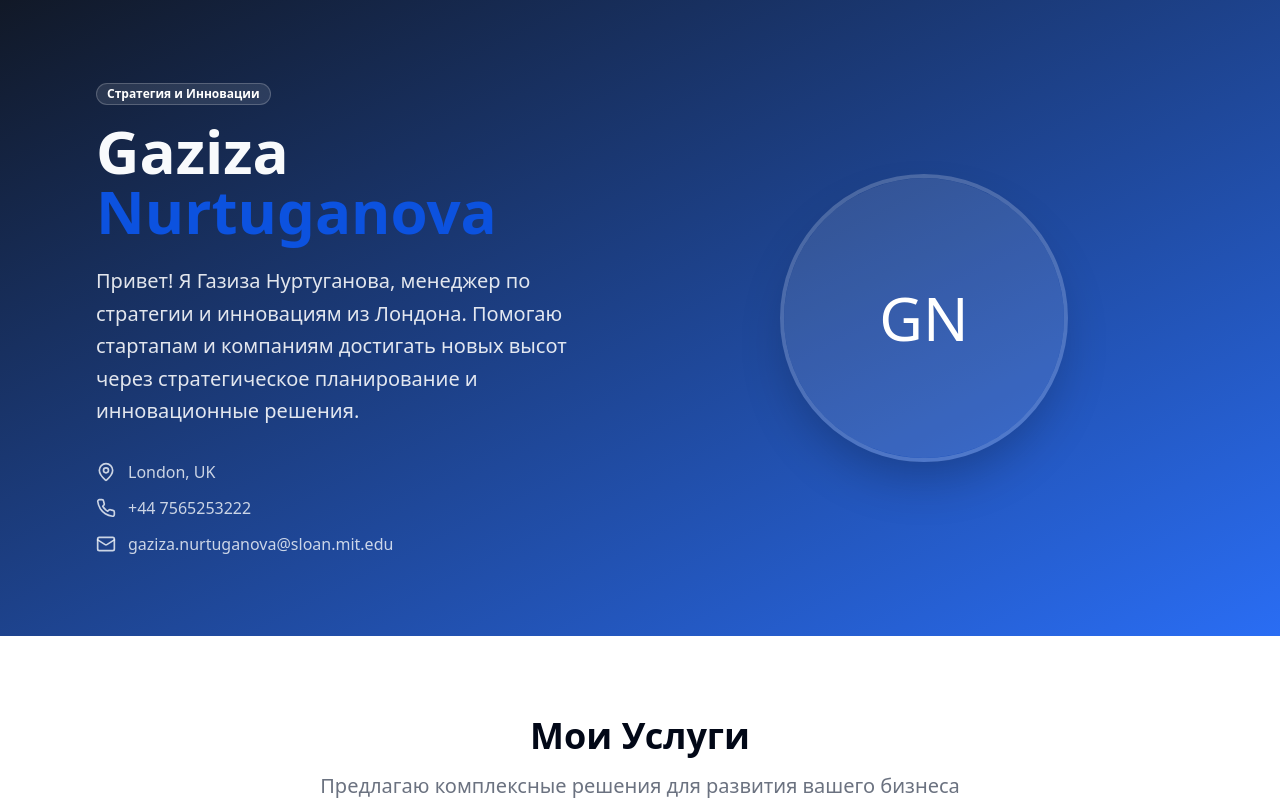
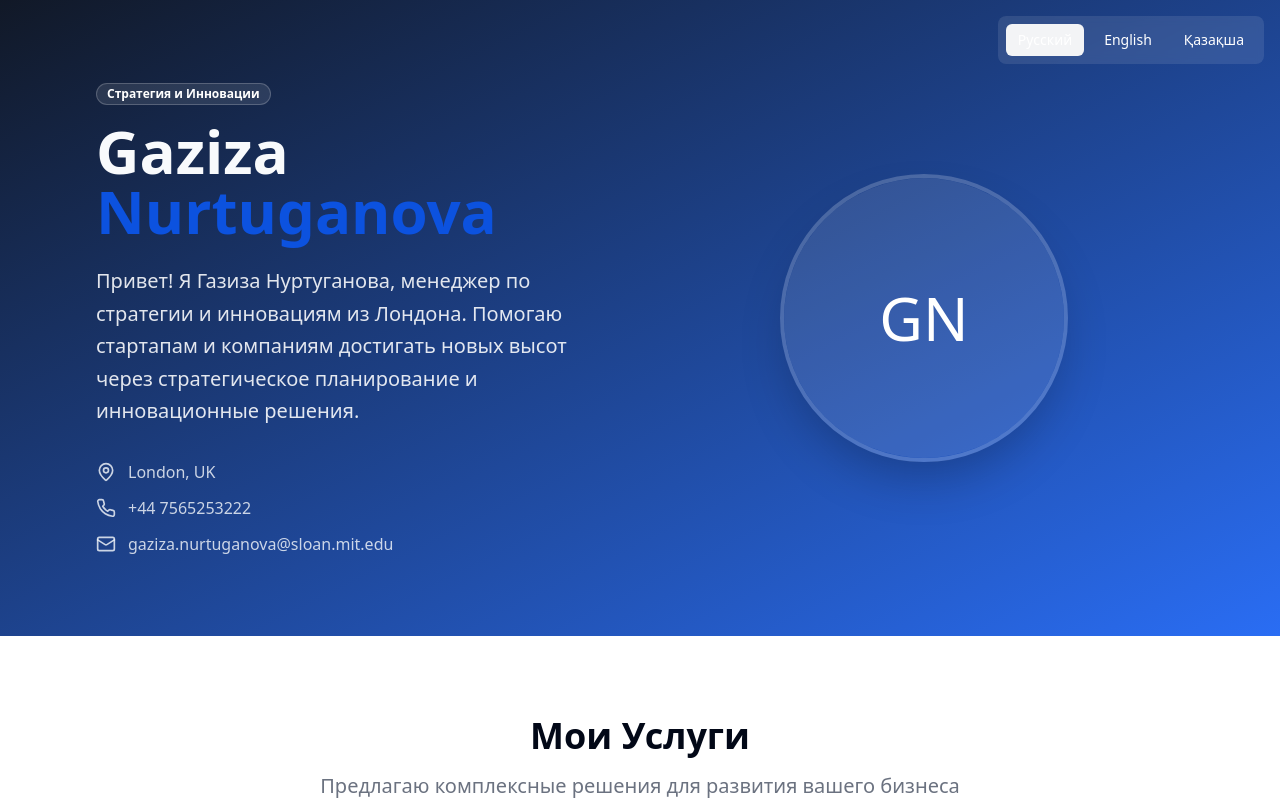
Before and after one commit to GazizaX/gaziza-innovate-hub, a React (Vite) app: page / in a window 1280 px wide. Shown: the top 800 px of the page. Built offline with nearby package versions, Linux system fonts and the light colour scheme.

Commit message:
Add language switching functionality
Implement language switching for the landing page, allowing users to select between Russian, Kazakh, and English.

```diff
--- a/src/pages/Index.tsx
+++ b/src/pages/Index.tsx
@@ -6,15 +6,116 @@ import { Label } from "@/components/ui/label";
 import { Textarea } from "@/components/ui/textarea";
 import { Badge } from "@/components/ui/badge";
 import { Avatar, AvatarFallback, AvatarImage } from "@/components/ui/avatar";
-import { Mail, Phone, MapPin, Star, Send, Lightbulb, TrendingUp, Target } from "lucide-react";
+import { Mail, Phone, MapPin, Star, Send, Lightbulb, TrendingUp, Target, Globe } from "lucide-react";
+
+type Language = 'ru' | 'en' | 'kz';
+
+const translations = {
+  ru: {
+    badge: "Стратегия и Инновации",
+    intro: "Привет! Я Газиза Нуртуганова, менеджер по стратегии и инновациям из Лондона. Помогаю стартапам и компаниям достигать новых высот через стратегическое планирование и инновационные решения.",
+    servicesTitle: "Мои Услуги",
+    servicesSubtitle: "Предлагаю комплексные решения для развития вашего бизнеса",
+    service1Title: "Go-to-market стратегия",
+    service1Subtitle: "для стартапов",
+    service1Description: "Разработка комплексной стратегии выхода на рынок с учетом особенностей вашего продукта и целевой аудитории.",
+    service2Title: "Маркетинг и развитие",
+    service2Subtitle: "продаж",
+    service2Description: "Построение эффективных маркетинговых воронок и систем продаж для максимизации конверсии и роста выручки.",
+    service3Title: "Рост и масштабирование",
+    service3Subtitle: "продукта",
+    service3Description: "Оптимизация продуктовых процессов и создание стратегий масштабирования для устойчивого долгосрочного роста.",
+    testimonialsTitle: "Отзывы Клиентов",
+    testimonialsSubtitle: "Что говорят о моей работе",
+    testimonial1: "Отличный специалист, рекомендую! Газиза помогла нам разработать стратегию выхода на новый рынок.",
+    testimonial2: "Очень доволен работой, всё быстро и качественно. Результаты превзошли ожидания.",
+    contactTitle: "Связаться со мной",
+    contactSubtitle: "Готов обсудить ваш проект и найти лучшие решения",
+    nameLabel: "Имя",
+    emailLabel: "Email",
+    phoneLabel: "Телефон",
+    messageLabel: "Сообщение",
+    namePlaceholder: "Ваше имя",
+    emailPlaceholder: "your@email.com",
+    phonePlaceholder: "+7 (xxx) xxx-xx-xx",
+    messagePlaceholder: "Расскажите о вашем проекте...",
+    sendButton: "Отправить сообщение",
+    footerTagline: "Стратегия и инновации для вашего успеха"
+  },
+  en: {
+    badge: "Strategy and Innovation",
+    intro: "Hi! I'm Gaziza Nurtuganova, a strategy and innovation manager from London. I help startups and companies reach new heights through strategic planning and innovative solutions.",
+    servicesTitle: "My Services",
+    servicesSubtitle: "Offering comprehensive solutions for your business development",
+    service1Title: "Go-to-market strategy",
+    service1Subtitle: "for startups",
+    service1Description: "Development of comprehensive market entry strategies tailored to your product features and target audience.",
+    service2Title: "Marketing and sales",
+    service2Subtitle: "development",
+    service2Description: "Building effective marketing funnels and sales systems to maximize conversion and revenue growth.",
+    service3Title: "Product growth",
+    service3Subtitle: "and scaling",
+    service3Description: "Optimizing product processes and creating scaling strategies for sustainable long-term growth.",
+    testimonialsTitle: "Client Testimonials",
+    testimonialsSubtitle: "What people say about my work",
+    testimonial1: "Excellent specialist, highly recommend! Gaziza helped us develop a strategy for entering a new market.",
+    testimonial2: "Very satisfied with the work, everything was fast and high-quality. Results exceeded expectations.",
+    contactTitle: "Contact Me",
+    contactSubtitle: "Ready to discuss your project and find the best solutions",
+    nameLabel: "Name",
+    emailLabel: "Email",
+    phoneLabel: "Phone",
+    messageLabel: "Message",
+    namePlaceholder: "Your name",
+    emailPlaceholder: "your@email.com",
+    phonePlaceholder: "+44 (xxx) xxx-xxxx",
+    messagePlaceholder: "Tell me about your project...",
+    sendButton: "Send Message",
+    footerTagline: "Strategy and innovation for your success"
+  },
+  kz: {
+    badge: "Стратегия және Инновация",
+    intro: "Сәлем! Мен Газиза Нұртұғанова, Лондондағы стратегия және инновация менеджерімін. Стартаптар мен компанияларға стратегиялық жоспарлау және инновациялық шешімдер арқылы жаңа биіктерге жетуге көмектесемін.",
+    servicesTitle: "Менің Қызметтерім",
+    servicesSubtitle: "Бизнесіңізді дамыту үшін кешенді шешімдер ұсынамын",
+    service1Title: "Нарыққа шығу стратегиясы",
+    service1Subtitle: "стартаптар үшін",
+    service1Description: "Өніміңіздің ерекшеліктері мен мақсатты аудиторияны ескере отырып, нарыққа шығудың кешенді стратегиясын әзірлеу.",
+    service2Title: "Маркетинг және сату",
+    service2Subtitle: "дамыту",
+    service2Description: "Конверсияны және кіріс өсімін максималды арттыру үшін тиімді маркетингтік воронкалар мен сату жүйелерін құру.",
+    service3Title: "Өнімнің өсуі",
+    service3Subtitle: "және масштабтау",
+    service3Description: "Тұрақты ұзақ мерзімді өсу үшін өнім процестерін оңтайландыру және масштабтау стратегияларын жасау.",
+    testimonialsTitle: "Клиенттердің Пікірлері",
+    testimonialsSubtitle: "Менің жұмысым туралы не дейді",
+    testimonial1: "Керемет маман, ұсынамын! Газиза бізге жаңа нарыққа шығу стратегиясын әзірлеуге көмектесті.",
+    testimonial2: "Жұмыстан өте риза, бәрі жылдам және сапалы. Нәтижелер күткеннен де асып түсті.",
+    contactTitle: "Менімен Байланысу",
+    contactSubtitle: "Жобаңызды талқылауға және ең жақсы шешімдерді табуға дайынмын",
+    nameLabel: "Аты",
+    emailLabel: "Email",
+    phoneLabel: "Телефон",
+    messageLabel: "Хабарлама",
+    namePlaceholder: "Сіздің атыңыз",
+    emailPlaceholder: "your@email.com",
+    phonePlaceholder: "+7 (xxx) xxx-xx-xx",
+    messagePlaceholder: "Жобаңыз туралы айтыңыз...",
+    sendButton: "Хабарлама жіберу",
+    footerTagline: "Сіздің табысыңыз үшін стратегия және инновация"
+  }
+};
 
 const Index = () => {
+  const [language, setLanguage] = useState<Language>('ru');
   const [formData, setFormData] = useState({
     name: "",
     email: "",
     phone: "",
     message: ""
   });
+
+  const t = translations[language];
 
   const handleInputChange = (e: React.ChangeEvent<HTMLInputElement | HTMLTextAreaElement>) => {
     setFormData({
@@ -29,25 +130,52 @@ const Index = () => {
     // Handle form submission here
   };
 
-  console.log("Index component is rendering");
-
   return (
     <div className="min-h-screen bg-background">
+      {/* Language Switcher */}
+      <div className="fixed top-4 right-4 z-50">
+        <div className="bg-white/10 backdrop-blur-sm rounded-lg p-2 flex gap-2">
+          <Button
+            variant={language === 'ru' ? 'secondary' : 'ghost'}
+            size="sm"
+            onClick={() => setLanguage('ru')}
+            className="text-white hover:bg-white/20 h-8 px-3"
+          >
+            Русский
+          </Button>
+          <Button
+            variant={language === 'en' ? 'secondary' : 'ghost'}
+            size="sm"
+            onClick={() => setLanguage('en')}
+            className="text-white hover:bg-white/20 h-8 px-3"
+          >
+            English
+          </Button>
+          <Button
+            variant={language === 'kz' ? 'secondary' : 'ghost'}
+            size="sm"
+            onClick={() => setLanguage('kz')}
+            className="text-white hover:bg-white/20 h-8 px-3"
+          >
+            Қазақша
+          </Button>
+        </div>
+      </div>
+
       {/* Hero Section */}
       <section className="relative py-20 px-4 bg-gradient-to-br from-primary to-[hsl(var(--business-blue))] text-primary-foreground">
         <div className="container mx-auto max-w-6xl">
           <div className="grid lg:grid-cols-2 gap-12 items-center">
             <div>
               <Badge variant="secondary" className="mb-4 bg-white/10 text-white border-white/20">
-                Стратегия и Инновации
+                {t.badge}
               </Badge>
               <h1 className="text-5xl lg:text-6xl font-bold mb-6 leading-tight">
                 Gaziza<br />
                 <span className="text-[hsl(var(--business-blue-dark))]">Nurtuganova</span>
               </h1>
               <p className="text-xl mb-8 text-primary-foreground/90 leading-relaxed">
-                Привет! Я Газиза Нуртуганова, менеджер по стратегии и инновациям из Лондона.
-                Помогаю стартапам и компаниям достигать новых высот через стратегическое планирование и инновационные решения.
+                {t.intro}
               </p>
               <div className="flex flex-col gap-3 text-primary-foreground/80">
                 <div className="flex items-center gap-3">
@@ -78,9 +206,9 @@ const Index = () => {
       <section className="py-20 px-4">
         <div className="container mx-auto max-w-6xl">
           <div className="text-center mb-16">
-            <h2 className="text-4xl font-bold mb-4">Мои Услуги</h2>
+            <h2 className="text-4xl font-bold mb-4">{t.servicesTitle}</h2>
             <p className="text-xl text-muted-foreground max-w-2xl mx-auto">
-              Предлагаю комплексные решения для развития вашего бизнеса
+              {t.servicesSubtitle}
             </p>
           </div>
 
@@ -90,12 +218,12 @@ const Index = () => {
                 <div className="w-16 h-16 mx-auto mb-4 rounded-full bg-[hsl(var(--business-blue))] flex items-center justify-center group-hover:scale-110 transition-transform">
                   <Target className="w-8 h-8 text-white" />
                 </div>
-                <CardTitle className="text-2xl">Go-to-market стратегия</CardTitle>
-                <CardDescription>для стартапов</CardDescription>
+                <CardTitle className="text-2xl">{t.service1Title}</CardTitle>
+                <CardDescription>{t.service1Subtitle}</CardDescription>
               </CardHeader>
               <CardContent>
                 <p className="text-muted-foreground text-center">
-                  Разработка комплексной стратегии выхода на рынок с учетом особенностей вашего продукта и целевой аудитории.
+                  {t.service1Description}
                 </p>
               </CardContent>
             </Card>
@@ -105,12 +233,12 @@ const Index = () => {
                 <div className="w-16 h-16 mx-auto mb-4 rounded-full bg-[hsl(var(--business-blue))] flex items-center justify-center group-hover:scale-110 transition-transform">
                   <TrendingUp className="w-8 h-8 text-white" />
                 </div>
-                <CardTitle className="text-2xl">Маркетинг и развитие</CardTitle>
-                <CardDescription>продаж</CardDescription>
+                <CardTitle className="text-2xl">{t.service2Title}</CardTitle>
+                <CardDescription>{t.service2Subtitle}</CardDescription>
               </CardHeader>
               <CardContent>
                 <p className="text-muted-foreground text-center">
-                  Построение эффективных маркетинговых воронок и систем продаж для максимизации конверсии и роста выручки.
+                  {t.service2Description}
                 </p>
               </CardContent>
             </Card>
@@ -120,12 +248,12 @@ const Index = () => {
                 <div className="w-16 h-16 mx-auto mb-4 rounded-full bg-[hsl(var(--business-blue))] flex items-center justify-center group-hover:scale-110 transition-transform">
                   <Lightbulb className="w-8 h-8 text-white" />
                 </div>
-                <CardTitle className="text-2xl">Рост и масштабирование</CardTitle>
-                <CardDescription>продукта</CardDescription>
+                <CardTitle className="text-2xl">{t.service3Title}</CardTitle>
+                <CardDescription>{t.service3Subtitle}</CardDescription>
               </CardHeader>
               <CardContent>
                 <p className="text-muted-foreground text-center">
-                  Оптимизация продуктовых процессов и создание стратегий масштабирования для устойчивого долгосрочного роста.
+                  {t.service3Description}
                 </p>
               </CardContent>
             </Card>
@@ -137,8 +265,8 @@ const Index = () => {
       <section className="py-20 px-4 bg-muted/30">
         <div className="container mx-auto max-w-6xl">
           <div className="text-center mb-16">
-            <h2 className="text-4xl font-bold mb-4">Отзывы Клиентов</h2>
-            <p className="text-xl text-muted-foreground">Что говорят о моей работе</p>
+            <h2 className="text-4xl font-bold mb-4">{t.testimonialsTitle}</h2>
+            <p className="text-xl text-muted-foreground">{t.testimonialsSubtitle}</p>
           </div>
 
           <div className="grid md:grid-cols-2 gap-8">
@@ -150,9 +278,9 @@ const Index = () => {
                   ))}
                 </div>
                 <blockquote className="text-lg mb-4 italic">
-                  "Отличный специалист, рекомендую! Газиза помогла нам разработать стратегию выхода на новый рынок."
+                  "{t.testimonial1}"
                 </blockquote>
-                <footer className="text-muted-foreground">— Клиент А</footer>
+                <footer className="text-muted-foreground">— {language === 'en' ? 'Client A' : language === 'kz' ? 'Клиент А' : 'Клиент А'}</footer>
               </CardContent>
             </Card>
 
@@ -164,9 +292,9 @@ const Index = () => {
                   ))}
                 </div>
                 <blockquote className="text-lg mb-4 italic">
-                  "Очень доволен работой, всё быстро и качественно. Результаты превзошли ожидания."
+                  "{t.testimonial2}"
                 </blockquote>
-                <footer className="text-muted-foreground">— Клиент Б</footer>
+                <footer className="text-muted-foreground">— {language === 'en' ? 'Client B' : language === 'kz' ? 'Клиент Б' : 'Клиент Б'}</footer>
               </CardContent>
             </Card>
           </div>
@@ -177,9 +305,9 @@ const Index = () => {
       <section className="py-20 px-4">
         <div className="container mx-auto max-w-4xl">
           <div className="text-center mb-16">
-            <h2 className="text-4xl font-bold mb-4">Связаться со мной</h2>
+            <h2 className="text-4xl font-bold mb-4">{t.contactTitle}</h2>
             <p className="text-xl text-muted-foreground">
-              Готов обсудить ваш проект и найти лучшие решения
+              {t.contactSubtitle}
             </p>
           </div>
 
@@ -188,57 +316,57 @@ const Index = () => {
               <form onSubmit={handleSubmit} className="space-y-6">
                 <div className="grid md:grid-cols-2 gap-6">
                   <div className="space-y-2">
-                    <Label htmlFor="name">Имя</Label>
+                    <Label htmlFor="name">{t.nameLabel}</Label>
                     <Input
                       id="name"
                       name="name"
                       value={formData.name}
                       onChange={handleInputChange}
-                      placeholder="Ваше имя"
+                      placeholder={t.namePlaceholder}
                       required
                     />
                   </div>
                   <div className="space-y-2">
-                    <Label htmlFor="email">Email</Label>
+                    <Label htmlFor="email">{t.emailLabel}</Label>
                     <Input
                       id="email"
                       name="email"
                       type="email"
                       value={formData.email}
                       onChange={handleInputChange}
-                      placeholder="your@email.com"
+                      placeholder={t.emailPlaceholder}
                       required
                     />
                   </div>
                 </div>
 
                 <div className="space-y-2">
-                  <Label htmlFor="phone">Телефон</Label>
+                  <Label htmlFor="phone">{t.phoneLabel}</Label>
                   <Input
                     id="phone"
                     name="phone"
                     type="tel"
                     value={formData.phone}
                     onChange={handleInputChange}
-                    placeholder="+7 (xxx) xxx-xx-xx"
+                    placeholder={t.phonePlaceholder}
                   />
                 </div>
 
                 <div className="space-y-2">
-                  <Label htmlFor="message">Сообщение</Label>
+                  <Label htmlFor="message">{t.messageLabel}</Label>
                   <Textarea
                     id="message"
                     name="message"
                     value={formData.message}
                     onChange={handleInputChange}
-                    placeholder="Расскажите о вашем проекте..."
+                    placeholder={t.messagePlaceholder}
                     rows={4}
                   />
                 </div>
 
                 <Button type="submit" className="w-full bg-[hsl(var(--business-blue))] hover:bg-[hsl(var(--business-blue-dark))] text-white">
                   <Send className="w-4 h-4 mr-2" />
-                  Отправить сообщение
+                  {t.sendButton}
                 </Button>
               </form>
             </CardContent>
@@ -251,7 +379,7 @@ const Index = () => {
         <div className="container mx-auto max-w-6xl text-center">
           <h3 className="text-2xl font-bold mb-4">Gaziza Nurtuganova</h3>
           <p className="text-primary-foreground/80 mb-6">
-            Стратегия и инновации для вашего успеха
+            {t.footerTagline}
           </p>
           <div className="flex justify-center gap-6 text-sm text-primary-foreground/60">
             <span>London, UK</span>
```
